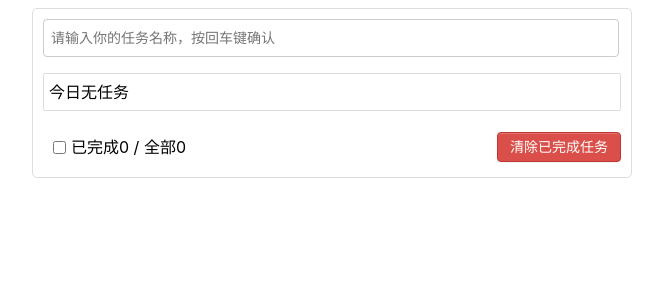
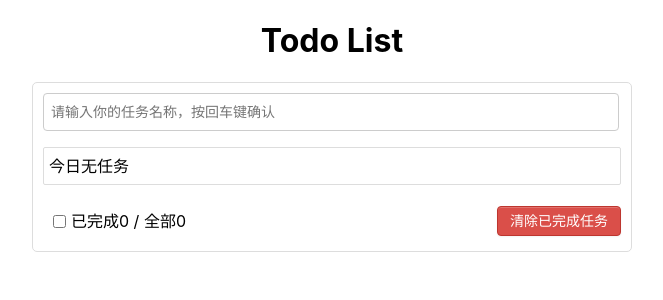
Before and after one commit to Paxxs/MyRjsPlayground, a React (Create React App) app: page / in a window 1280 px wide. Shown: the top 300 px of the page, without its empty margins (308-971 px from the left). Built offline with nearby package versions, Linux system fonts and the light colour scheme.

Commit message:
style: 添加Todo标题

```diff
--- a/public/index.html
+++ b/public/index.html
@@ -1,14 +1,12 @@
 <!DOCTYPE html>
 <html lang="en">
+
 <head>
   <meta charset="utf-8" />
   <link rel="icon" href="%PUBLIC_URL%/favicon.ico" />
   <meta name="viewport" content="width=device-width, initial-scale=1" />
   <meta name="theme-color" content="#000000" />
-    <meta
-      name="description"
-      content="Web site created using create-react-app"
-    />
+  <meta name="description" content="Web site created using create-react-app" />
   <link rel="apple-touch-icon" href="%PUBLIC_URL%/logo192.png" />
   <!--
       manifest.json provides metadata used when your web app is installed on a
@@ -24,8 +22,9 @@
       work correctly both with client-side routing and a non-root public URL.
       Learn how to configure a non-root public URL by running `npm run build`.
     -->
-    <title>React App</title>
+  <title>React Simple Todo App</title>
 </head>
+
 <body>
   <noscript>You need to enable JavaScript to run this app.</noscript>
   <div id="root"></div>
@@ -40,4 +39,5 @@
       To create a production bundle, use `npm run build` or `yarn build`.
     -->
 </body>
+
 </html>
--- a/src/App.jsx
+++ b/src/App.jsx
@@ -93,6 +93,7 @@ class App extends Component {
   render() {
     return (
       <div className={sytles.todo_container}>
+        <h1 className={sytles.h1}>Todo List</h1>
         <div className={sytles.todo_wrap}>
           <Header addTodoItem={(name) => { this.addTodoItem(name) }} />
           <List todos={this.state.todos} checkTodoItem={this.checkTodoItem} delTodoItem={this.delTodoItem} />
--- a/src/App.module.css
+++ b/src/App.module.css
@@ -7,3 +7,6 @@
   border: 1px solid #ddd;
   border-radius: 5px;
 }
+.h1 {
+  text-align: center;
+}
```
Lines whose indentation alone changed are shown as unchanged.
